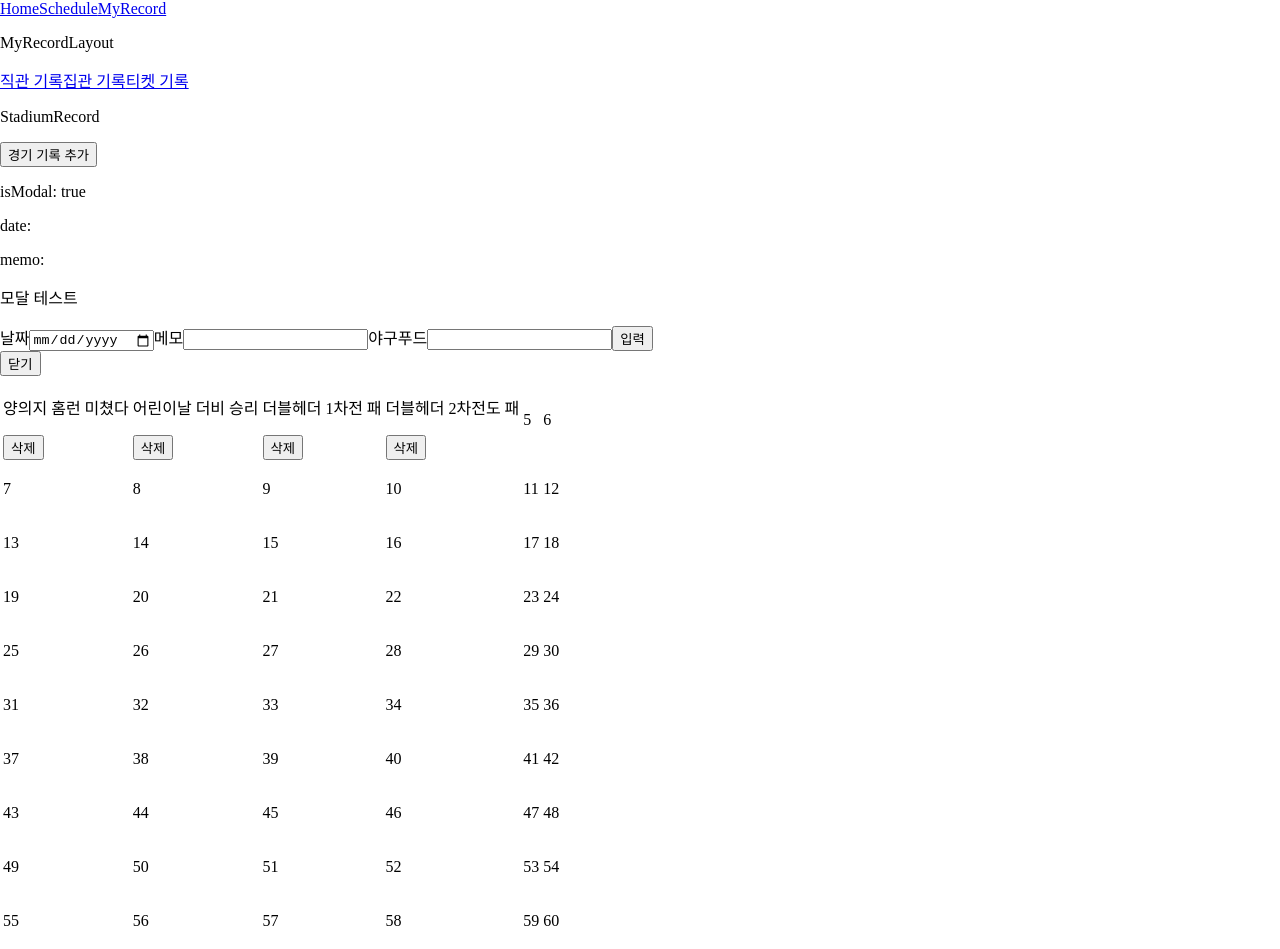
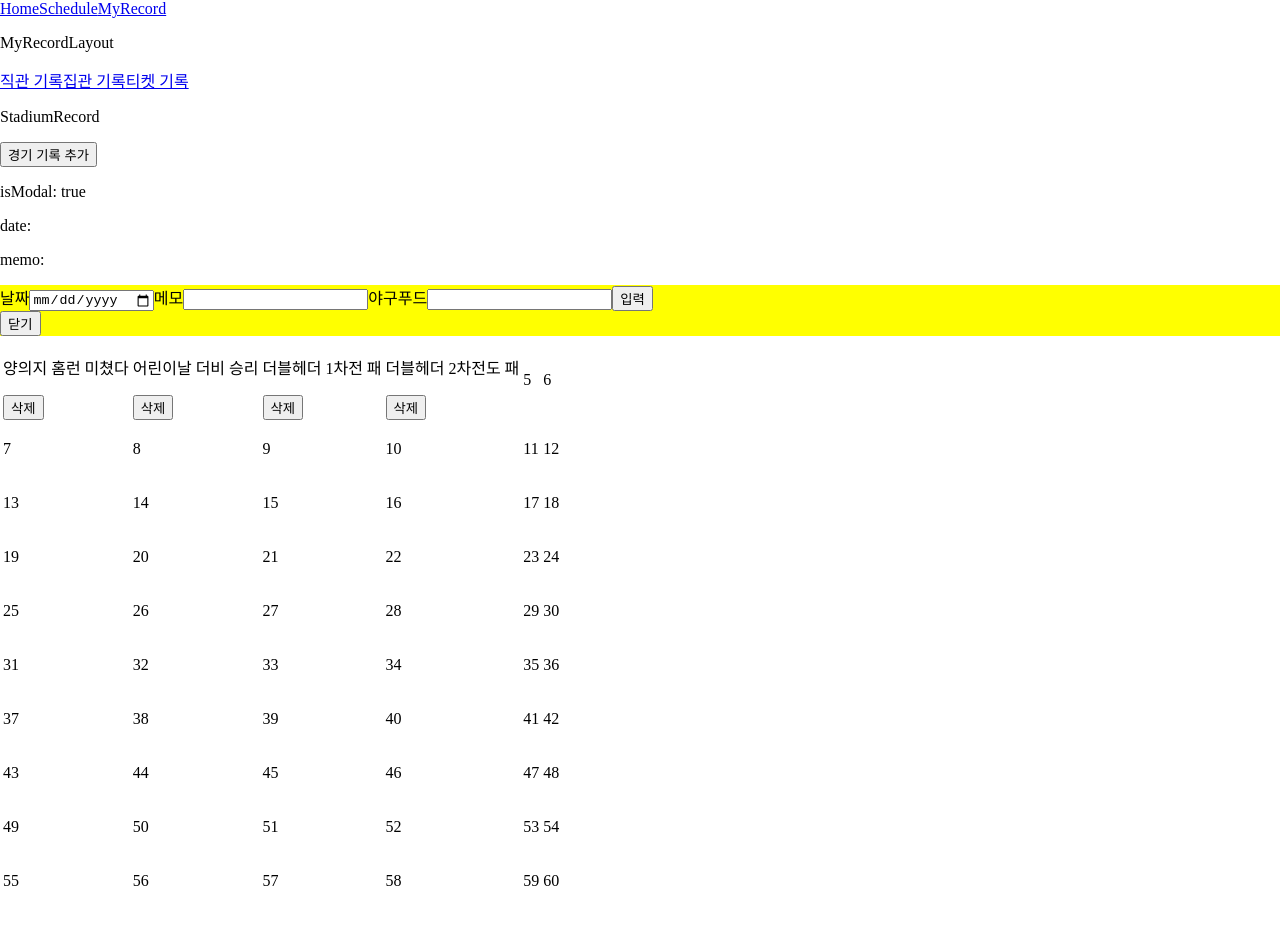
Before and after one commit to sookyung2ee/bears-baseball, a React (Vite) app: page /myrecord in a window 1280 px wide. Both pictures are taken after a click on the button "경기 기록 추가". After the commit the page ends 909 px from the top, so only its background shows below. Built offline with nearby package versions, Linux system fonts and the light colour scheme.

Commit message:
add modal component

```diff
--- /dev/null
+++ b/src/Components/Modal/Modal.jsx
@@ -0,0 +1,13 @@
+import React from "react";
+
+export default function Modal({ children }) {
+  return (
+    <div
+      style={{
+        backgroundColor: "yellow",
+      }}
+    >
+      {children}
+    </div>
+  );
+}
--- a/src/Components/record/RecordDay.jsx
+++ b/src/Components/record/RecordDay.jsx
@@ -1,13 +1,33 @@
 import React from "react";
 
-export default function RecordDay({ num, type, record, onDelete }) {
+export default function RecordDay({
+  num,
+  type,
+  record,
+  onDelete,
+  onOpenRecordModal,
+}) {
   const handleDelete = () => {
     onDelete({ deletedRecord: record, type });
   };
+
+  const handleCellClick = () => {
+    if (!record) return;
+    onOpenRecordModal(record);
+  };
   return (
-    <td>
-      <p>{record.length !== 0 ? record.memo : num}</p>
-      {record.length !== 0 && <button onClick={handleDelete}>삭제</button>}
+    <td onClick={handleCellClick}>
+      <p>{record ? record.memo : num}</p>
+      {record && (
+        <button
+          onClick={(e) => {
+            e.stopPropagation();
+            handleDelete;
+          }}
+        >
+          삭제
+        </button>
+      )}
     </td>
   );
 }
--- a/src/hooks/useWatchRecordManager.jsx
+++ b/src/hooks/useWatchRecordManager.jsx
@@ -10,7 +10,7 @@ export default function useWatchRecordManager() {
     const gamesOfDay = games.find((game) => game.date === info.date);
 
     if (!gamesOfDay) {
-      console.log("일치하는 게임이 없습니다.");
+      alert("일치하는 게임이 없습니다.");
       return;
     }
     setUser((prev) => {
--- a/src/pages/myrecord/StadiumRecord.jsx
+++ b/src/pages/myrecord/StadiumRecord.jsx
@@ -2,6 +2,7 @@ import React, { useMemo, useState } from "react";
 import RecordDay from "../../Components/record/RecordDay";
 import useGameRecords from "../../hooks/useGameRecords";
 import useWatchRecordManager from "../../hooks/useWatchRecordManager";
+import Modal from "../../Components/Modal/Modal";
 
 const TOTAL = 60;
 const COLS = 6;
@@ -17,6 +18,8 @@ export default function StadiumRecord() {
   const sortedRecords = useGameRecords("stadium");
   const { addWatechRecord, deleteWatechRecord } = useWatchRecordManager();
   const [isModal, setIsModal] = useState(false);
+  const [isRecordModal, setIsRecordModal] = useState(false);
+  const [selectedRecord, setSelectedRecord] = useState({});
   const [form, setForm] = useState({ date: "", memo: "", food: "" });
 
   const openModal = () => {
@@ -36,6 +39,16 @@ export default function StadiumRecord() {
     setIsModal(false);
   };
 
+  const openRecordModal = (record) => {
+    setSelectedRecord(record);
+    setIsRecordModal(true);
+    console.log("선택된 record:", record);
+  };
+
+  const closeRecordModal = () => {
+    setIsRecordModal(false);
+  };
+
   return (
     <div>
       <p>StadiumRecord</p>
@@ -44,8 +57,7 @@ export default function StadiumRecord() {
       <p>date: {form.date}</p>
       <p>memo: {form.memo}</p>
       {isModal && (
-        <div>
-          <p>모달 테스트</p>
+        <Modal>
           <form onSubmit={handleSubmit}>
             <label htmlFor="date">날짜</label>
             <input
@@ -71,7 +83,13 @@ export default function StadiumRecord() {
             <button>입력</button>
           </form>
           <button onClick={closeModal}>닫기</button>
-        </div>
+        </Modal>
+      )}
+      {isRecordModal && (
+        <Modal>
+          <p>{selectedRecord.memo}</p>
+          <button onClick={closeRecordModal}>닫기</button>
+        </Modal>
       )}
       <table>
         <tbody>
@@ -82,8 +100,9 @@ export default function StadiumRecord() {
                   key={num}
                   num={num}
                   type="stadium"
-                  record={sortedRecords[num - 1] ?? []}
+                  record={sortedRecords[num - 1] ?? null}
                   onDelete={deleteWatechRecord}
+                  onOpenRecordModal={openRecordModal}
                 />
               ))}
             </tr>
```
